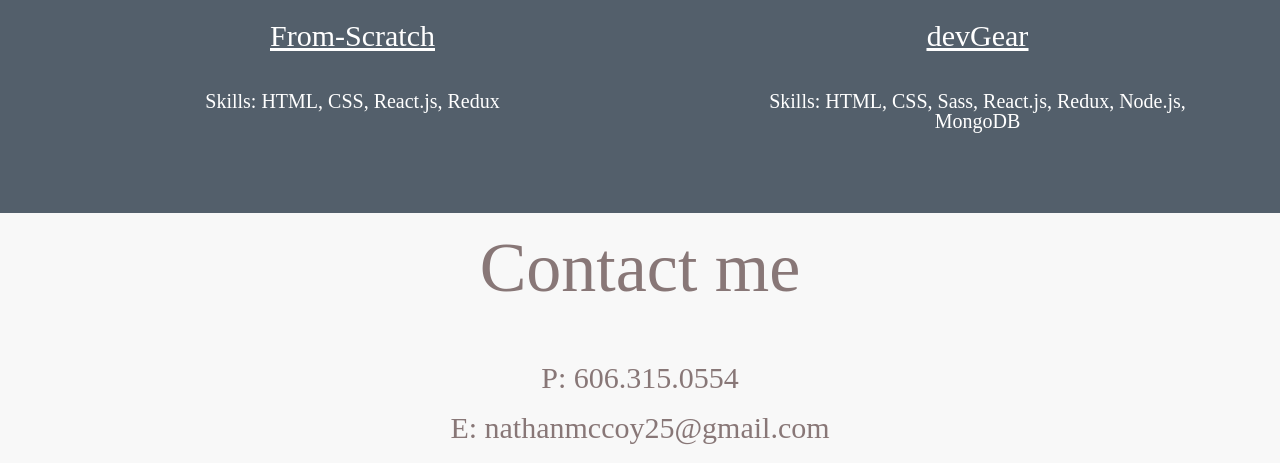
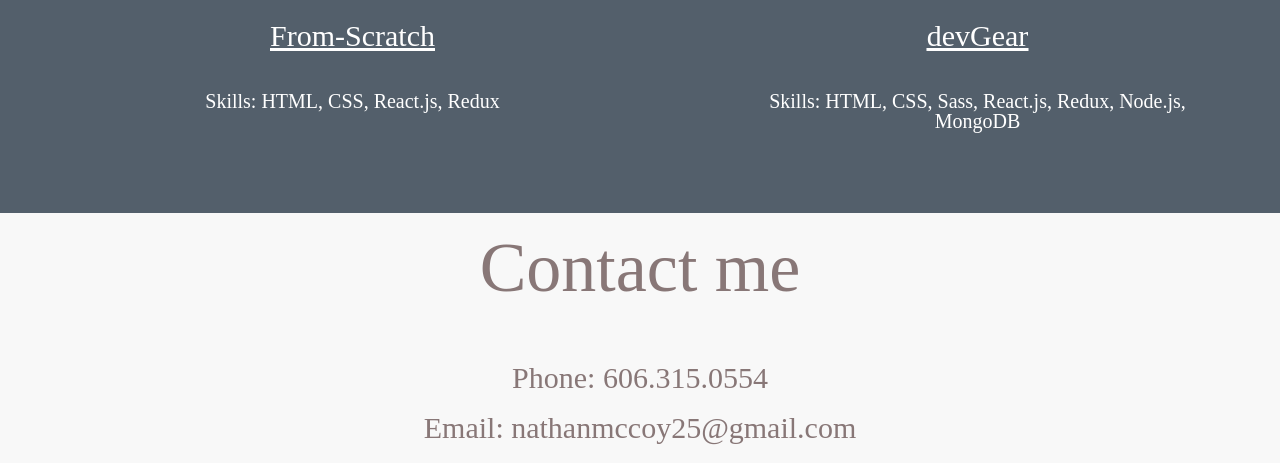
Before and after one commit to jsdelivrbot/Portfolio-7, a website: page public/index.html in a window 1280 px wide. Shown: the part 3117-3580 px from the top of the page. Drawn offline with Linux system fonts and the light colour scheme.

Commit message:
changed footer text

```diff
--- a/public/index.html
+++ b/public/index.html
@@ -129,8 +129,8 @@
     <footer id="footer-wrap">
         <h3>Contact me</h3>
         <div id="contact-info-wrap">
-            <a href="tel:16063150554">P: 606.315.0554</a>
-            <a href="mailto:nathanmccoy25@gmail.com">E: nathanmccoy25@gmail.com</a>
+            <a href="tel:16063150554">Phone: 606.315.0554</a>
+            <a href="mailto:nathanmccoy25@gmail.com">Email: nathanmccoy25@gmail.com</a>
         </div>
     </footer>
     <script src="./main.js"></script>
--- a/public/styles.sass
+++ b/public/styles.sass
@@ -40,9 +40,6 @@ nav h3 a
   font-size: 20px
   cursor: pointer
   margin-right: 20px
-
-#header-location
-
 
 #hamburger-wrap
   width: 100px
```
Also changed, not shown: 1 other file.
